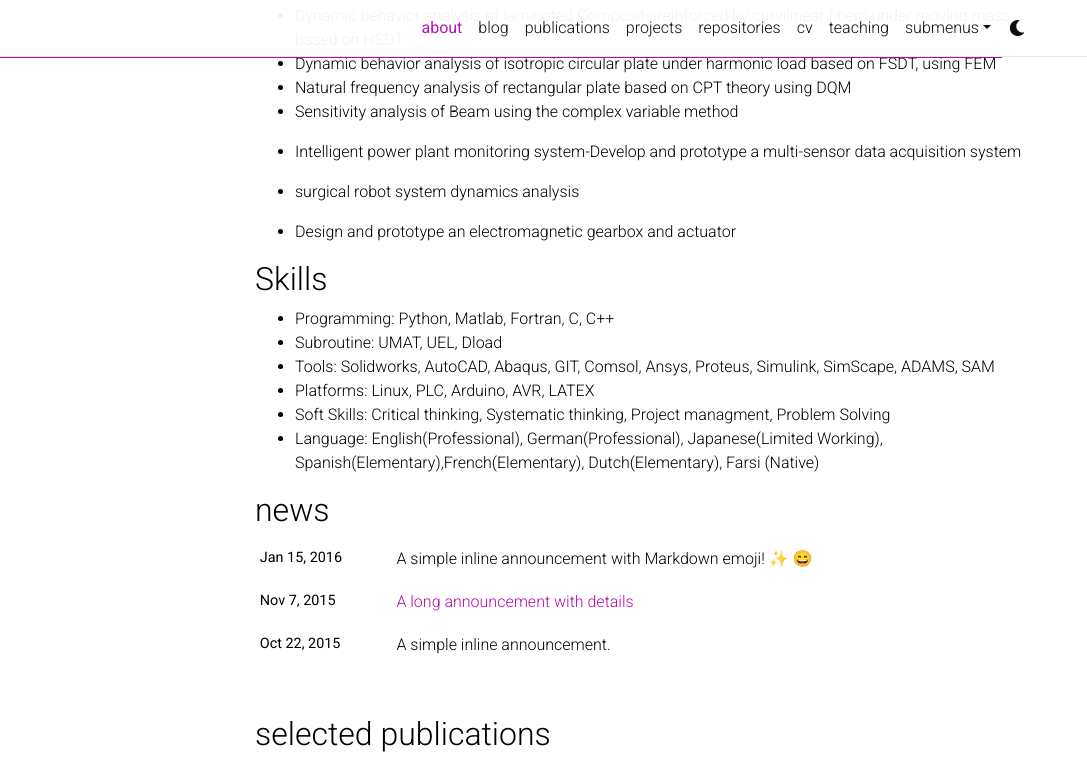
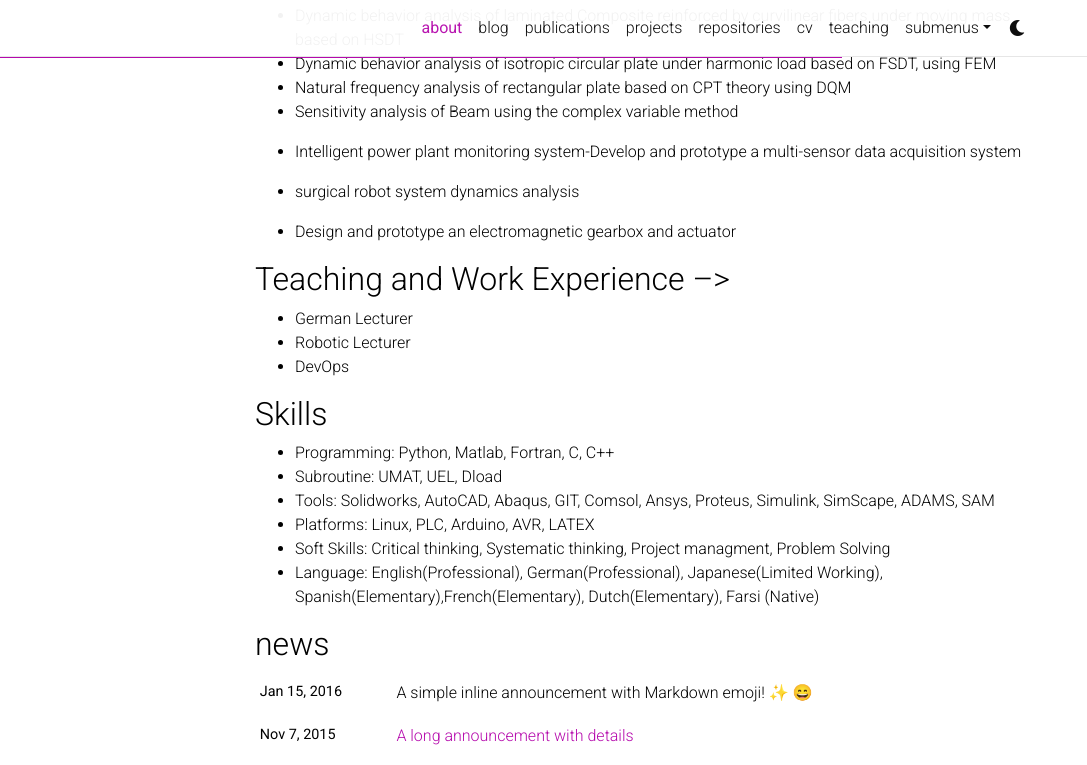
Before and after one commit to sfrza/sfrza.github.io, a Jekyll site: the page built from _pages/about.md, in a window 1280 px wide and 900 px high, scrolled down 552 px, cut to the strip 0-765 px from the top of the window. Shown: the whole strip, without its empty margins (0-1087 px from the left). Built offline with Jekyll 4.4.1, drawn with Linux system fonts in a browser that asks for light colours; full-size pictures stand in for the smaller copies a plugin makes; emoji names are drawn with the system emoji font; comment, search, counter and statistics services are not loaded; a style sheet for code colours, icons or effects is not loaded.

Commit message:
set the correct

```diff
--- a/_pages/about.md
+++ b/_pages/about.md
@@ -39,10 +39,10 @@ Computational Mechanics, Soft-Robotic, Fluid-structure interaction, Dynamics, an
 
 - Design and prototype an electromagnetic gearbox and actuator
 
-<!-- ## Teaching and Work Experience -->
-<!-- - German Lecturer  -->
-<!-- - Robotic Lecturer -->
-<!-- - DevOps -->
+## Teaching and Work Experience -->
+ - German Lecturer
+ - Robotic Lecturer
+ - DevOps
 
 ## Skills
 - Programming: Python, Matlab, Fortran, C, C++
```
